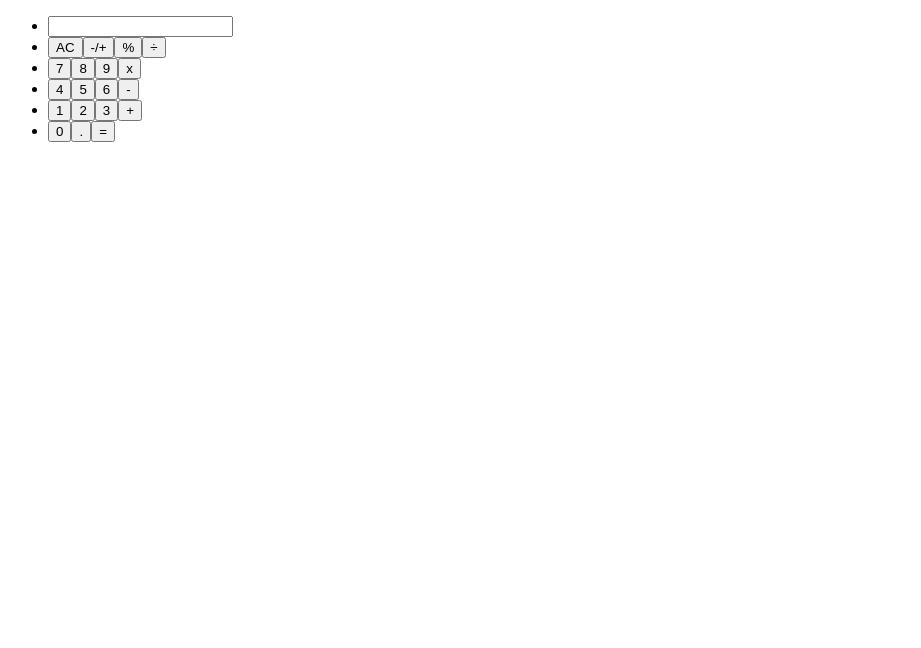
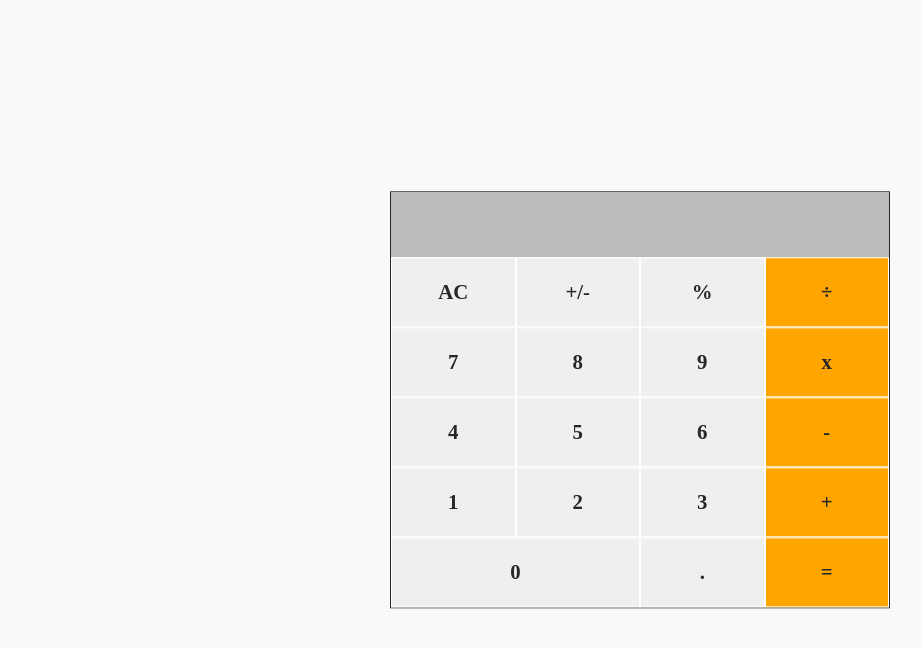
Before and after one commit to BenMukebo/Math-magicians, a React (Create React App) app: page / in a window 1280 px wide. Shown: the top 648 px of the page, without its empty margins (0-921 px from the left). Built offline with nearby package versions, Linux system fonts and the light colour scheme; the HTML template or start-up script is replaced by a standard one.

Commit message:
Completed the math magicians style

```diff
--- a/src/App.js
+++ b/src/App.js
@@ -1,6 +1,6 @@
 import React, { Component } from 'react';
 import Calculator from './components/Calculator';
-import './scss/App.css';
+import './css/App.css';
 
 class App extends Component {
   constructor(props) {
@@ -9,7 +9,11 @@ class App extends Component {
   }
 
   render() {
-    return <Calculator />;
+    return (
+      <main className="container">
+        <Calculator />
+      </main>
+    );
   }
 }
 
--- a/src/components/Calculator.jsx
+++ b/src/components/Calculator.jsx
@@ -14,7 +14,7 @@ class Calculator extends Component {
         </li>
         <li className="flex-center keyItem">
           <button className="btn" type="button">AC</button>
-          <button className="btn" type="button">-/+</button>
+          <button className="btn" type="button">+/-</button>
           <button className="btn" type="button">&#x25;</button>
           <button className="btn" type="button">&#xf7;</button>
         </li>
--- /dev/null
+++ b/src/css/App.css
@@ -0,0 +1,86 @@
+* {
+  box-sizing: border-box;
+  margin: 0;
+  padding: 0;
+  font-family: "Montserrat", serif;
+}
+
+main li button {
+  color: #272727;
+  font-weight: bolder;
+  padding: 1rem 1rem;
+  font-size: 1.3rem;
+  outline: none;
+  border: none;
+  border: 1px solid #fff;
+}
+
+body {
+  width: 100%;
+  height: 100%;
+  background-color: #f9f9f9;
+}
+
+input,
+button {
+  border: none;
+  outline: none;
+}
+
+.flex-center {
+  display: flex;
+  justify-content: center;
+  align-items: center;
+}
+
+main {
+  position: absolute;
+  top: 50%;
+  left: 50%;
+  transform: translate(-50%, -50%);
+  max-width: 500px;
+  width: 80%;
+  border: 1px solid #272727;
+}
+main ul {
+  list-style: none;
+  width: 100%;
+}
+main li {
+  width: 100%;
+}
+main li input {
+  width: 100%;
+  flex: 1;
+  padding: 1.2rem 1rem;
+  background-color: #bbb;
+  font-size: 1.5rem;
+  color: #fff;
+  text-align: end;
+}
+main li input:hover {
+  cursor: pointer;
+}
+main li button {
+  width: 25%;
+  height: 60px;
+}
+main li button:last-child {
+  background-color: orange;
+}
+main li button:hover {
+  cursor: pointer;
+  background-color: rgba(185, 185, 185, 0.658);
+  transition: all 0.4s ease-in-out;
+}
+main li:last-child button:first-child {
+  width: 50%;
+}
+
+@media screen and (min-width: 540px) {
+  main li button {
+    height: 70px;
+  }
+}
+
+/*# sourceMappingURL=App.css.map */
```
Also changed, not shown: src/scss/App.css (deleted), 1 other file (tests, documents, lock files or other folders).
